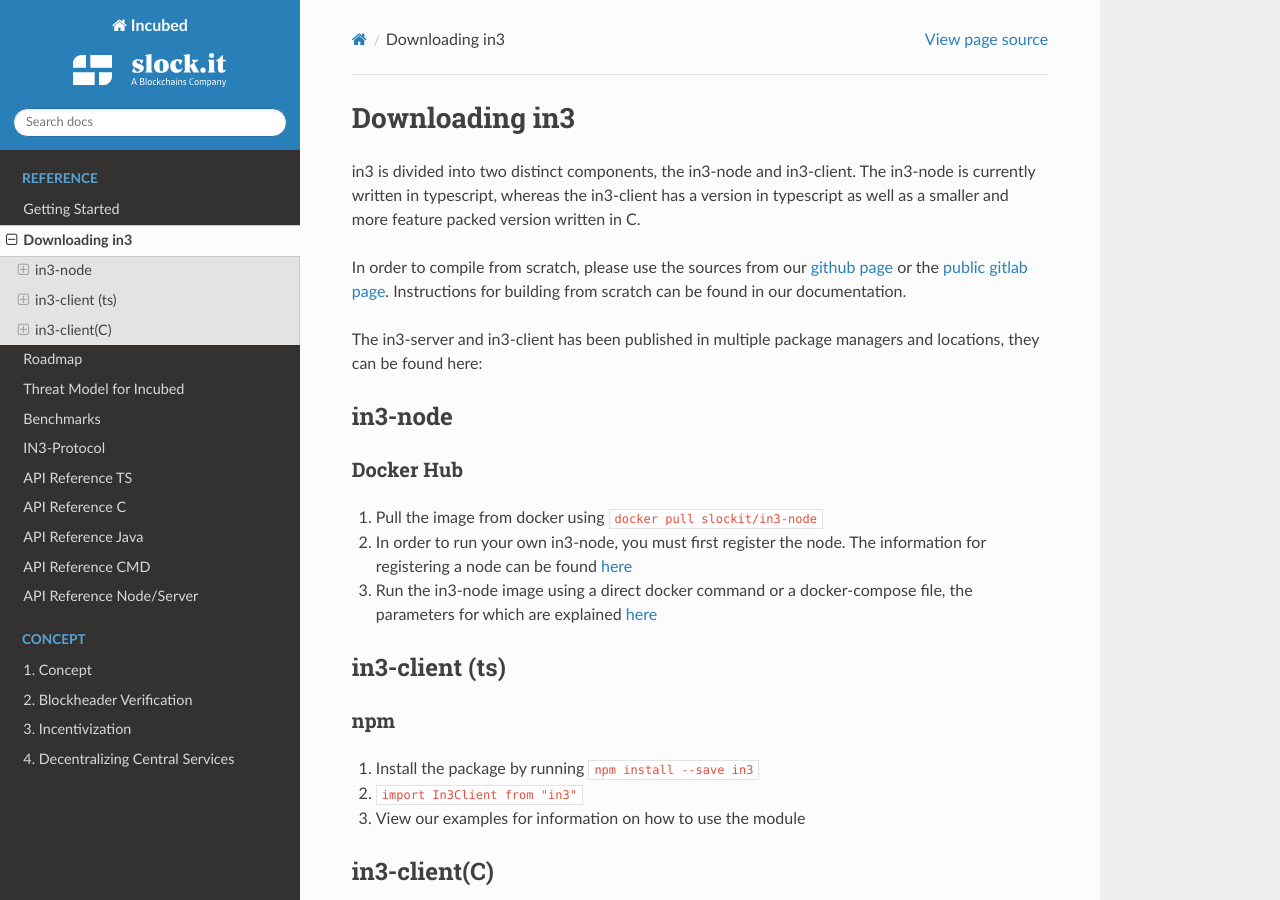
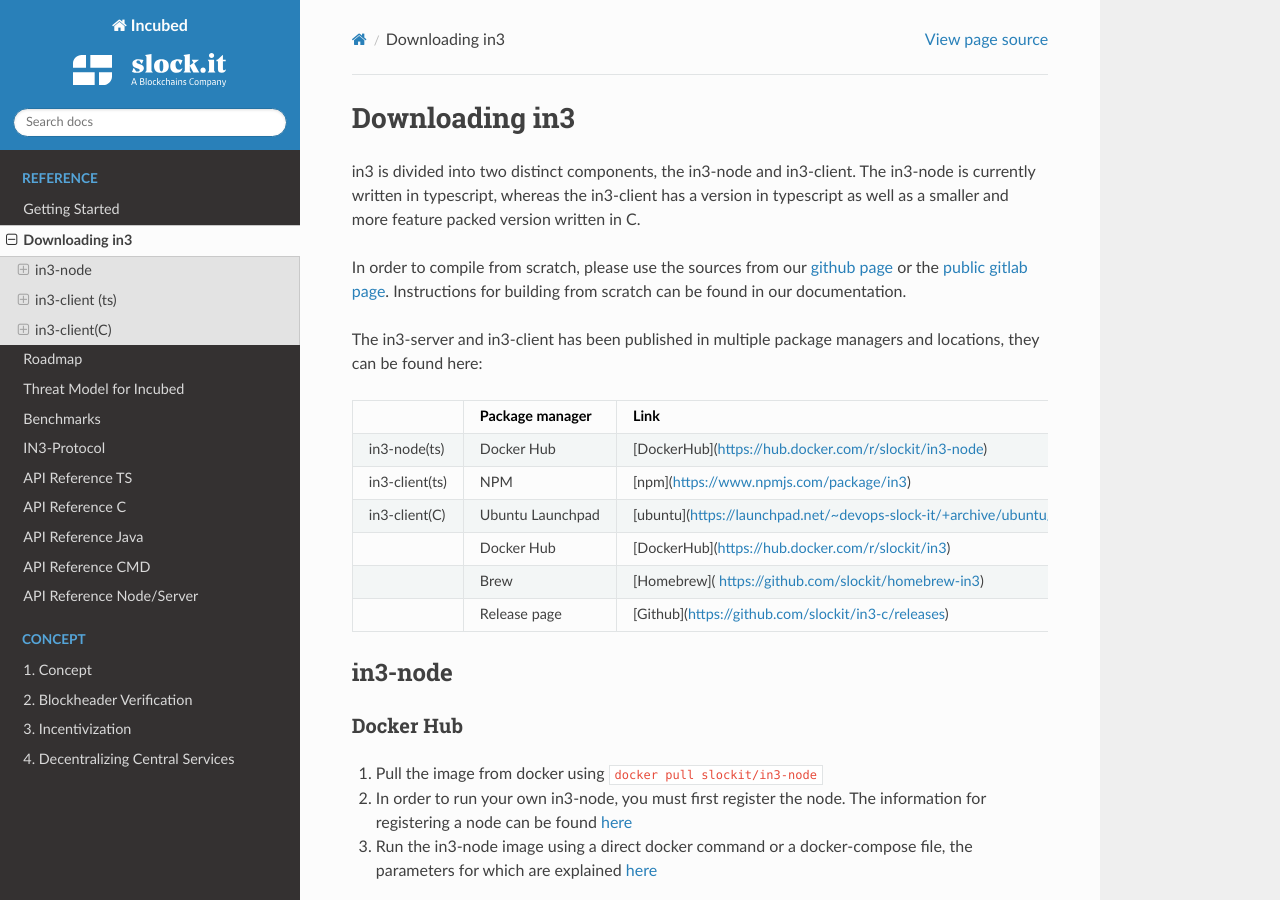
Before and after one commit to blockchainsllc/in3-docs, a Sphinx documentation site: the page built from docs/download.md, in a window 1280 px wide and 900 px high. Built offline with Sphinx 7.4.7 and the Read the Docs theme 2.0.0, drawn with Linux system fonts in a browser that asks for light colours.

Commit message:
table formatting

````diff
--- a/docs/download.md
+++ b/docs/download.md
@@ -7,21 +7,21 @@
 The in3-server and in3-client has been published in multiple package managers and locations, they can be found here:
 
 ```eval_rst
-+----------------+--------------------+-----+---------------------+
-|                | Package manager    | Link | Use case           |
-+================+====================+=====+=====================+
-| in3-node(ts)   |    Docker Hub      | [DockerHub](https://hub.docker.com/r/slockit/in3-node)     |     To run the in3-server, which the in3-client can use to connect to the in3 network                |
-+----------------+--------------------+-----+---------------------+
-| in3-client(ts) |    NPM     | [npm](https://www.npmjs.com/package/in3)     |     To use with js applications                |
-+----------------+--------------------+-----+---------------------+
-| in3-client(C)   |    Ubuntu Launchpad     | [ubuntu](https://launchpad.net/~devops-slock-it/+archive/ubuntu/in3)     |     It can be quickly integrated on linux systems, IoT devices or any micro controllers               |
-+----------------+--------------------+-----+---------------------+
-|    |    Docker Hub      | [DockerHub](https://hub.docker.com/r/slockit/in3)     |    Quick and easy way to get in3 client running            |
-+----------------+--------------------+-----+---------------------+
-|    |    Brew      | [Homebrew]( https://github.com/slockit/homebrew-in3)     |     Easy to install on MacOS or linux/windows subsystems                |
-+----------------+--------------------+-----+---------------------+
-|    |    Release page      | [Github](https://github.com/slockit/in3-c/releases)     |     For directly playing with the binaries/deb/jar/wasm files               |
-+----------------+--------------------+-----+---------------------+
++----------------+--------------------+---------------------------------------------------------------------+------------------------------------------------------------------------------------------------------+
+|                | Package manager    |                         Link                                        |                                               Use case                                               |
++================+====================+=====================================================================+======================================================================================================+
+| in3-node(ts)   |    Docker Hub      | [DockerHub](https://hub.docker.com/r/slockit/in3-node)              |     To run the in3-server, which the in3-client can use to connect to the in3 network                |
++----------------+--------------------+---------------------------------------------------------------------+------------------------------------------------------------------------------------------------------+
+| in3-client(ts) |        NPM         | [npm](https://www.npmjs.com/package/in3)                            |                                    To use with js applications                                       |
++----------------+--------------------+---------------------------------------------------------------------+------------------------------------------------------------------------------------------------------+
+| in3-client(C)  |  Ubuntu Launchpad  | [ubuntu](https://launchpad.net/~devops-slock-it/+archive/ubuntu/in3)|     It can be quickly integrated on linux systems, IoT devices or any micro controllers              |
++----------------+--------------------+---------------------------------------------------------------------+------------------------------------------------------------------------------------------------------+
+|                |    Docker Hub      | [DockerHub](https://hub.docker.com/r/slockit/in3)                   |                       Quick and easy way to get in3 client running                                   |
++----------------+--------------------+---------------------------------------------------------------------+------------------------------------------------------------------------------------------------------+
+|                |      Brew          | [Homebrew]( https://github.com/slockit/homebrew-in3)                |                    Easy to install on MacOS or linux/windows subsystems                              |
++----------------+--------------------+---------------------------------------------------------------------+------------------------------------------------------------------------------------------------------+
+|                |    Release page    | [Github](https://github.com/slockit/in3-c/releases)                 |                       For directly playing with the binaries/deb/jar/wasm files                      |
++----------------+--------------------+---------------------------------------------------------------------+------------------------------------------------------------------------------------------------------+
 ```
 
 
````
